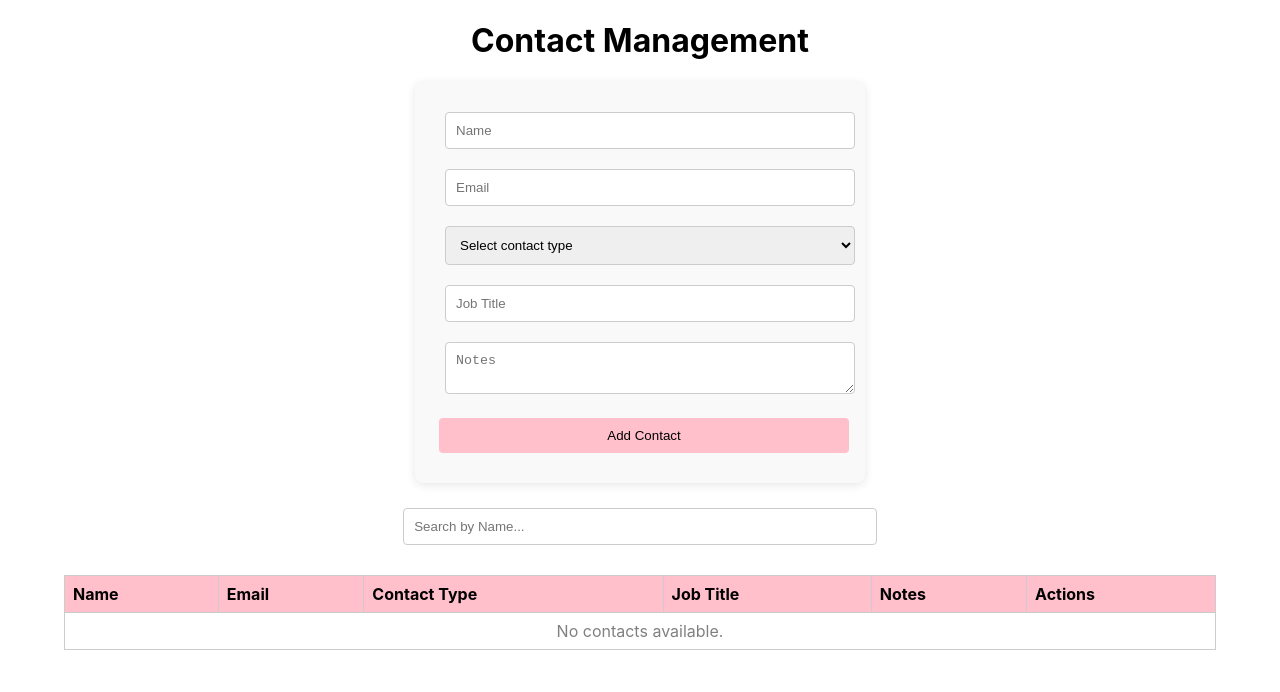
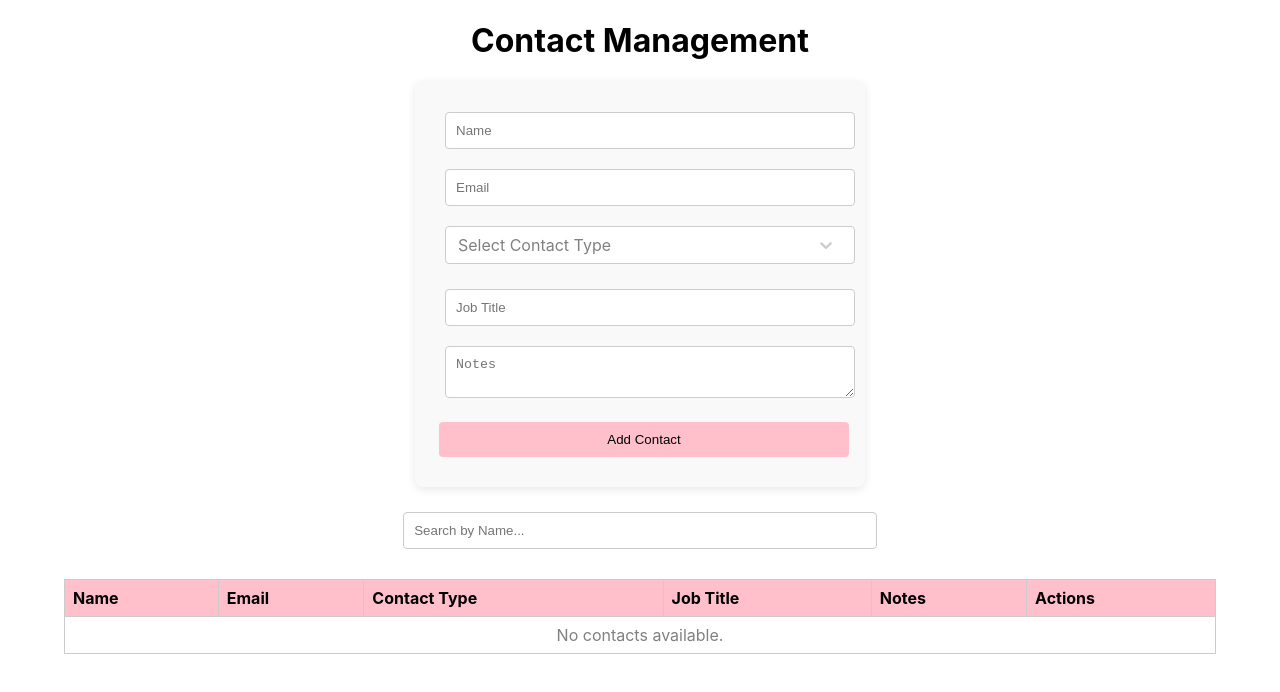
Before and after one commit to haidihassan/contact-management-app, a React (Create React App) app: page / in a window 1280 px wide. Shown: the top 692 px of the page. Built offline with nearby package versions, Linux system fonts and the light colour scheme.

Commit message:
Select dropdown

```diff
--- a/package.json
+++ b/package.json
@@ -10,6 +10,7 @@
     "react": "^18.3.1",
     "react-dom": "^18.3.1",
     "react-scripts": "5.0.1",
+    "react-select": "^5.8.1",
     "react-toastify": "^10.0.5",
     "web-vitals": "^2.1.4",
     "yup": "^1.4.0"
--- a/src/components/form/ContactForm.jsx
+++ b/src/components/form/ContactForm.jsx
@@ -2,8 +2,15 @@ import React from "react";
 import { Formik, Form, Field } from "formik";
 import { contactFormValidationSchema } from "./validationSchemas";
 import "./ContactForm.css";
+import Select from "react-select";
+import customSelectStyles from "./customSelectStyles";
 
 const ContactForm = ({ addContact, currentContact }) => {
+  const options = [
+    { value: "Personal", label: "Personal" },
+    { value: "Business", label: "Business" },
+  ];
+
   return (
     <div className="contact-form-card">
       <Formik
@@ -23,13 +30,13 @@ const ContactForm = ({ addContact, currentContact }) => {
           resetForm();
         }}
       >
-        {({ errors, touched }) => (
+        {({ errors, touched, setFieldValue }) => (
           <Form>
             <Field
               type="text"
               name="name"
               placeholder="Name"
-              className={touched.name && errors.name ? 'error-border' : ''}
+              className={touched.name && errors.name ? "error-border" : ""}
             />
             {touched.name && errors.name && (
               <div className="error-message">{errors.name}</div>
@@ -39,30 +46,32 @@ const ContactForm = ({ addContact, currentContact }) => {
               type="email"
               name="email"
               placeholder="Email"
-              className={touched.email && errors.email ? 'error-border' : ''}
+              className={touched.email && errors.email ? "error-border" : ""}
             />
             {touched.email && errors.email && (
               <div className="error-message">{errors.email}</div>
             )}
 
-            <Field
-              as="select"
+            <Select
               name="contactType"
-              className={touched.contactType && errors.contactType ? 'error-border' : ''}
-            >
-              <option value="" label="Select contact type" />
-              <option value="Personal" label="Personal" />
-              <option value="Business" label="Business" />
-            </Field>
+              options={options}
+              placeholder="Select Contact Type"
+              isSearchable={false}
+              styles={customSelectStyles(
+                touched.contactType && errors.contactType
+              )}
+              onChange={(option) => setFieldValue("contactType", option.value)}
+            />
             {touched.contactType && errors.contactType && (
               <div className="error-message">{errors.contactType}</div>
             )}
-
             <Field
               type="text"
               name="jobTitle"
               placeholder="Job Title"
-              className={touched.jobTitle && errors.jobTitle ? 'error-border' : ''}
+              className={
+                touched.jobTitle && errors.jobTitle ? "error-border" : ""
+              }
             />
             {touched.jobTitle && errors.jobTitle && (
               <div className="error-message">{errors.jobTitle}</div>
--- /dev/null
+++ b/src/components/form/customSelectStyles.jsx
@@ -0,0 +1,53 @@
+const customSelectStyles = (isError) => ({
+    control: (provided, state) => ({
+      ...provided,
+      width: "100%",
+      height: "30px",
+      padding: "0 10px",
+      margin: "10px",
+      border: isError ? `1px solid red` : `1px solid #ccc`,
+      boxShadow: state.isFocused
+        ? isError
+          ? "0 0 0 1px red"
+          : "0 0 0 1px black"
+        : "none",
+      "&:hover": {
+        border: isError ? `1px solid red` : `1px solid black`,
+      },
+    }),
+    menu: (provided) => ({
+      ...provided,
+      marginTop: "0px",
+      marginLeft: "10px",
+      paddingLeft: "3px",
+      borderRadius: "4px",
+      zIndex: 100,
+      maxHeight: "none",
+    }),
+    menuList: (provided) => ({
+      ...provided,
+      padding: "0",
+      height: "85px",
+      position: "block",
+    }),
+    option: (provided, state) => ({
+      ...provided,
+      padding: "8px 10px",
+      backgroundColor: state.isFocused ? "pink" : "white",
+      color: "#333",
+      cursor: "pointer",
+      "&:active": {
+        backgroundColor: "pink",
+      },
+    }),
+    valueContainer: (provided) => ({
+      ...provided,
+      padding: "0px",
+    }),
+    input: (provided) => ({
+      ...provided,
+      margin: "0px",
+    }),
+    indicatorSeparator: () => null,
+  });
+  export default customSelectStyles;
```
Also changed, not shown: src/components/form/ContactForm.css (+6 -5 lines), 1 other file (tests, documents, lock files or other folders).
